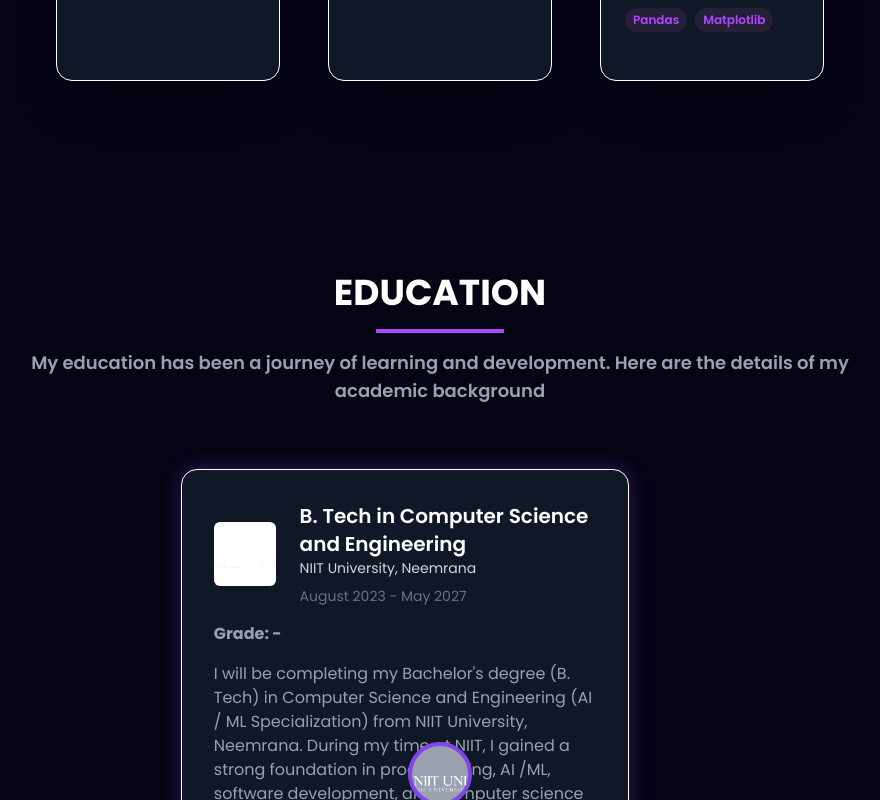
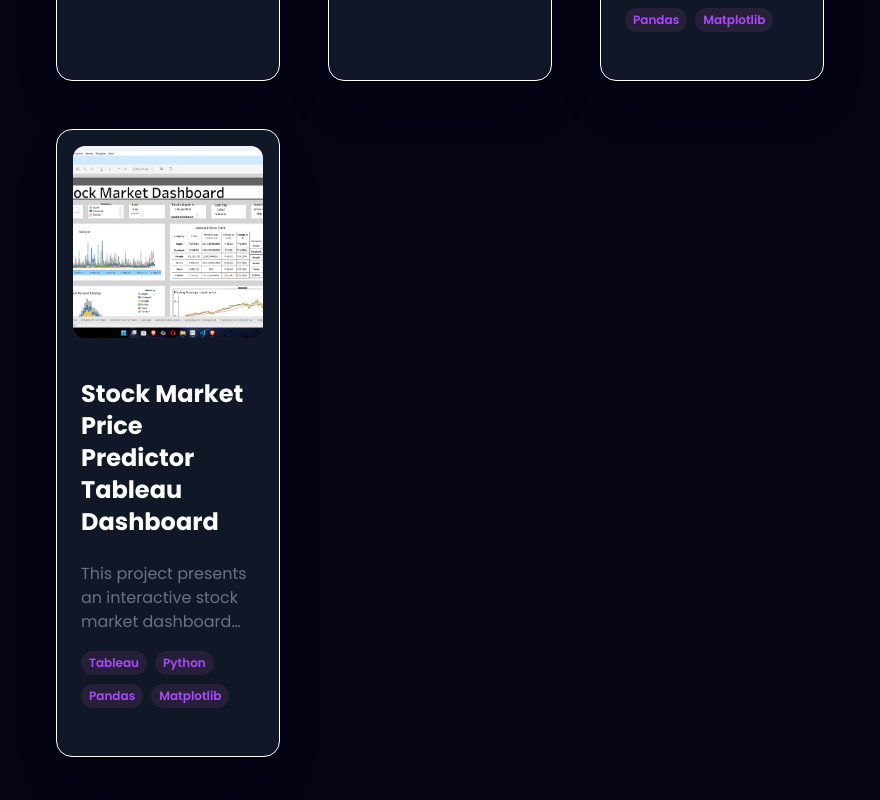
Before and after one commit to IshaanSensharma-official/myportfolio, a React (Vite) app: page / in a window 1280 px wide. Shown: the part 4040-4840 px from the top of the page, without its empty margins (200-1080 px from the left). Built offline with nearby package versions, Linux system fonts and the light colour scheme.

Commit message:
Add Stock Market Price Predictor Tableau Dashboard details and logo

```diff
--- a/src/constants.js
+++ b/src/constants.js
@@ -61,6 +61,7 @@
     import ResumeBuilderLogo from './assets/work_logo/resume_builder.png';
     import ContactsOrganizerLogo from './assets/work_logo/contacts-organizer.png';
     import StockMarketPredictorLogo from './assets/work_logo/Stock_Price.png';
+    import StockMarketPredictorTableauLogo from './assets/work_logo/Stock_Price_Tableau.png'
 
     export const SkillsInfo = [
     {
@@ -227,4 +228,14 @@
         github: "https://github.com/IshaanSensharma-official/Stock-Price-Prediction",
         webapp: "https://github.com/IshaanSensharma-official/Stock-Price-Prediction",
         },
+        {
+        id: 3,
+        title: "Stock Market Price Predictor Tableau Dashboard",
+        description:
+            "This project presents an interactive stock market dashboard built in Tableau, designed to analyze and visualize historical performance for six major tech companies (Apple, Facebook, Google, Nvidia, Tesla, and Twitter). The underlying data was preprocessed using Python (Pandas) to engineer key financial indicators, including 50-day and 200-day moving averages, daily price changes, and volume fluctuations. The dashboard itself integrates multiple views: a date-filtered header displaying total volume and price ranges, a time-series area chart tracking trading volume trends, and detailed tables breaking down day-over-day price and volume changes with computed deltas. Additional analytical components include a price percent change bar chart and a comparative moving average line chart, allowing users to quickly assess momentum, volatility, and relative performance across all stocks for any selected period.",
+        image: StockMarketPredictorTableauLogo,
+        tags: ["Tableau", "Python", "Pandas", "Matplotlib"],
+        github: "https://github.com/IshaanSensharma-official/Stock-Market-Tableau-Dashboard",
+        webapp: "https://github.com/IshaanSensharma-official/Stock-Market-Tableau-Dashboard",
+        },
     ];
```
Also changed, not shown: src/assets/work_logo/Stock_Price_Tableau.png (added).
